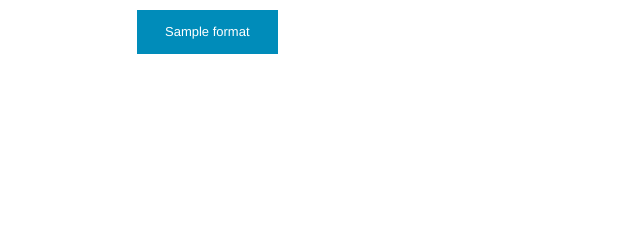
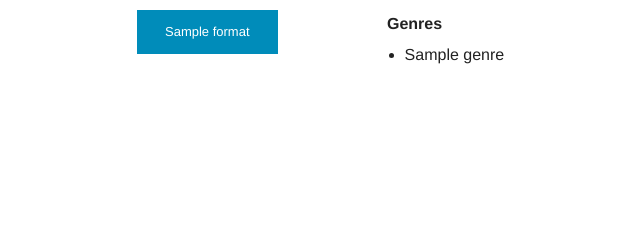
Before and after one commit to citruspi/Alexandria, a Flask app: template templates/book.html in a window 1280 px wide. Shown: the part 288-515 px from the top of the page, without its empty margins (18-658 px from the left). Run offline with Flask 2, Linux system fonts and the light colour scheme; the template is opened without the code that fills it: most values are stand-ins (such as "Sample title", 1, 10 or a date in 2020); grey boxes marked "Sample" are stand-in pictures; parts of the project's set-up code (start-up, migrations or seed data) failed here and were passed over; some libraries are stand-ins or nearby versions.

Commit message:
Added list of genres to book template

```diff
--- a/templates/book.html
+++ b/templates/book.html
@@ -46,6 +46,11 @@
             <dd>{{ book['description']|safe }}</dd>
         </dl>
 
+        <dl>
+            <dt>Genres</dt>
+            <dd><ul>{% for genre in book['genres'] %} <li>{{ genre }}</li> {% endfor %}</ul></dd>
+        </dl>
+
     </div>
 
 </div>
```
